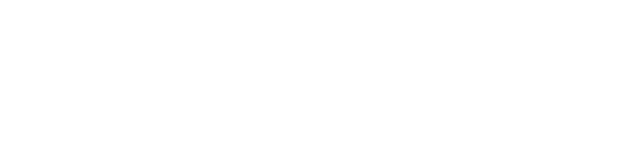
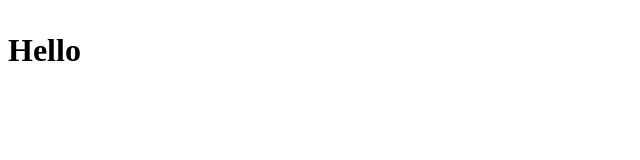
Before and after one commit to chriscyber/git-test, a plain HTML site: page index.html in a window 1280 px wide. Shown: the whole page, without its empty margins (0-640 px from the left). Drawn offline with Linux system fonts and the light colour scheme.

Commit message:
second commit

```diff
--- a/index.html
+++ b/index.html
@@ -1,6 +1,10 @@
 <!DOCTYPE html>
 <html>
     <body>
-        <h1
+        <h1>
+            <p>
+                Hello
+            </p>
+        </h1>
     </body>
 </html>
```
